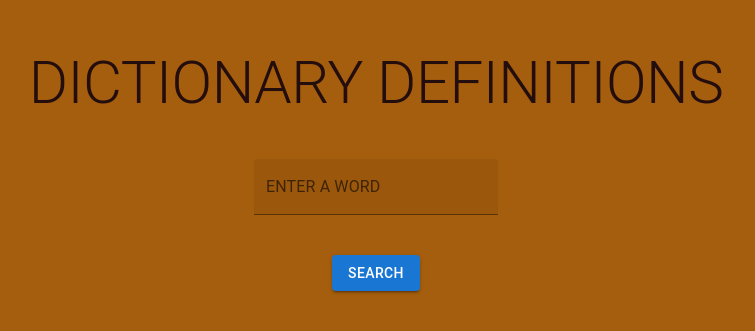
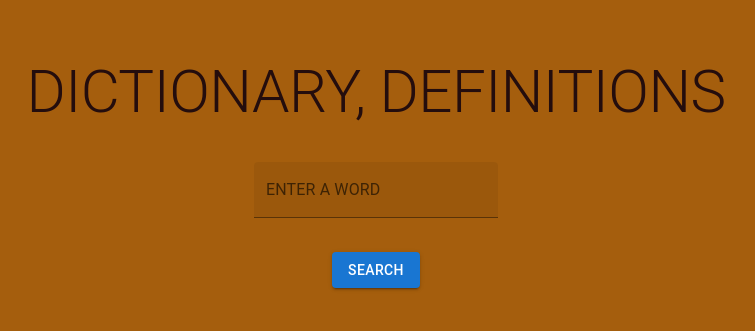
Before and after one commit to jxav22/MSA-2022-Phase-2, a React (Create React App) app in the folder 1. Frontend/my-app/: page / in a window 1280 px wide. Shown: the part 211-542 px from the top of the page, without its empty margins (264-1019 px from the left). Built offline with nearby package versions, Linux system fonts and the light colour scheme.

Commit message:
Added padding so long definitions don't span the page end to end

```diff
--- a/1. Frontend/my-app/src/App.css
+++ b/1. Frontend/my-app/src/App.css
@@ -11,6 +11,9 @@ body {
   justify-content: center;
   align-items: center;
   gap: 5%;
+
+  box-sizing: border-box;
+  padding: 5%;
 }
 
 .App {
--- a/1. Frontend/my-app/src/App.tsx
+++ b/1. Frontend/my-app/src/App.tsx
@@ -26,7 +26,7 @@ function App() {
   return (
     <div className="main">
       <ThemeProvider theme={theme}>
-        <Typography variant="h2">DICTIONARY DEFINITIONS</Typography>
+        <Typography variant="h2">DICTIONARY, DEFINITIONS</Typography>
       </ThemeProvider>
 
       <TextField
```
